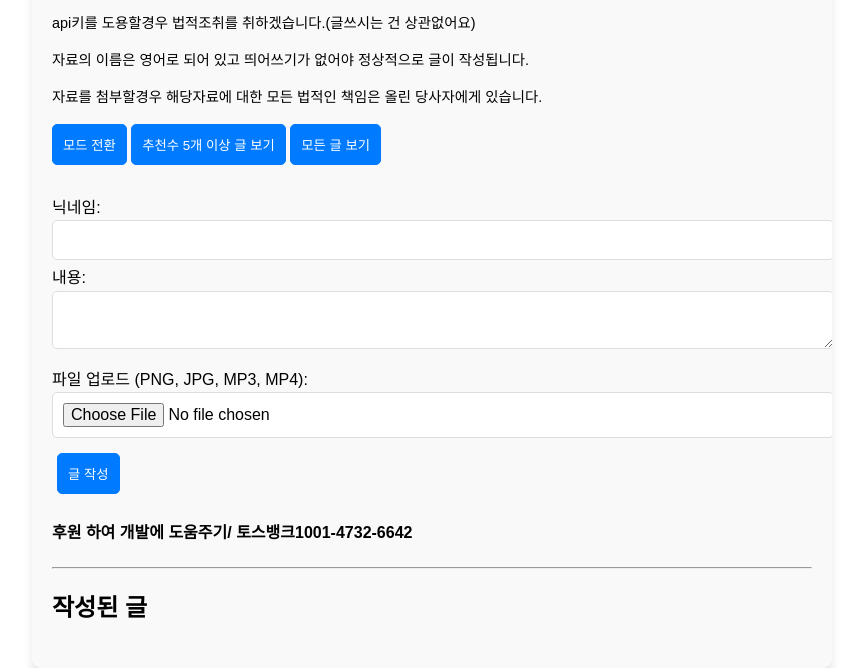
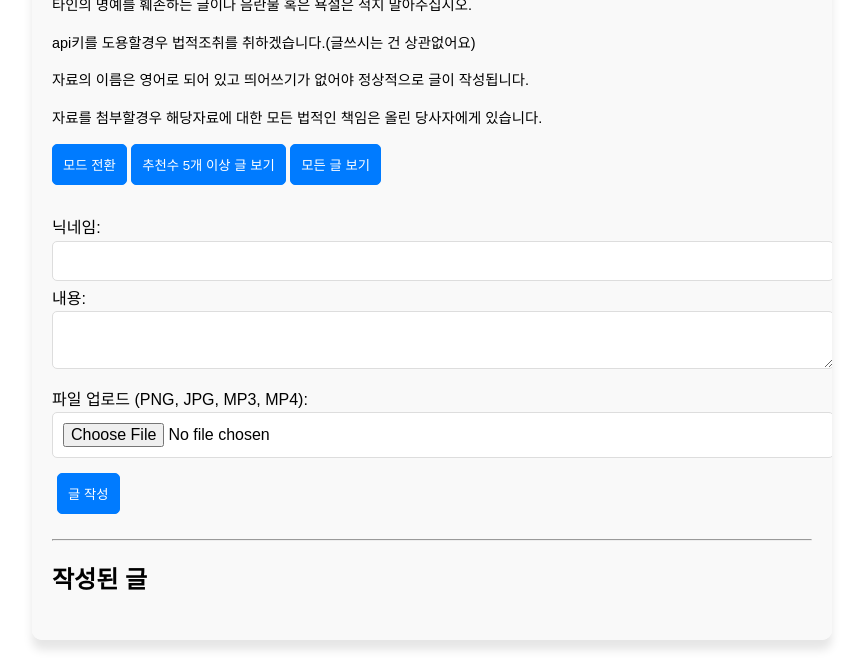
Before and after one commit to peropero1111/peropero.github.io, a plain HTML site: page index.html in a window 1280 px wide. Shown: the part 140-808 px from the top of the page, without its empty margins (208-1071 px from the left). Drawn offline with Linux system fonts and the light colour scheme; no server answers.

Commit message:
Update index.html

```diff
--- a/index.html
+++ b/index.html
@@ -150,7 +150,7 @@
             <input type="file" id="file" name="file" accept=".png, .mp3, .mp4">
             <button type="submit" class="btn">글 작성</button>
         </form>
-        <h4> 후원 하여 개발에 도움주기/ 토스뱅크1001-4732-6642</h4>
+
         <hr>
         <h2>작성된 글</h2>
         <ul id="posts"></ul>
```
